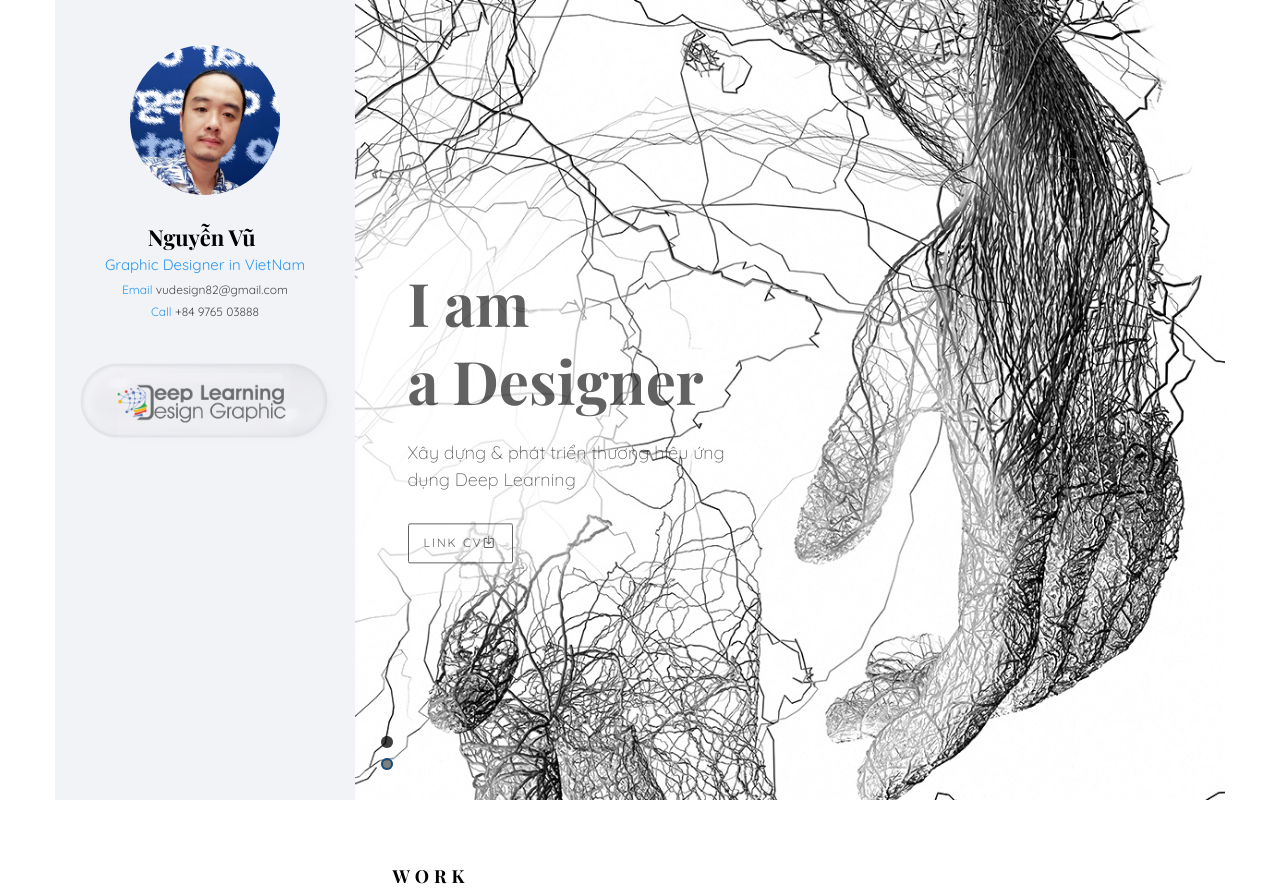
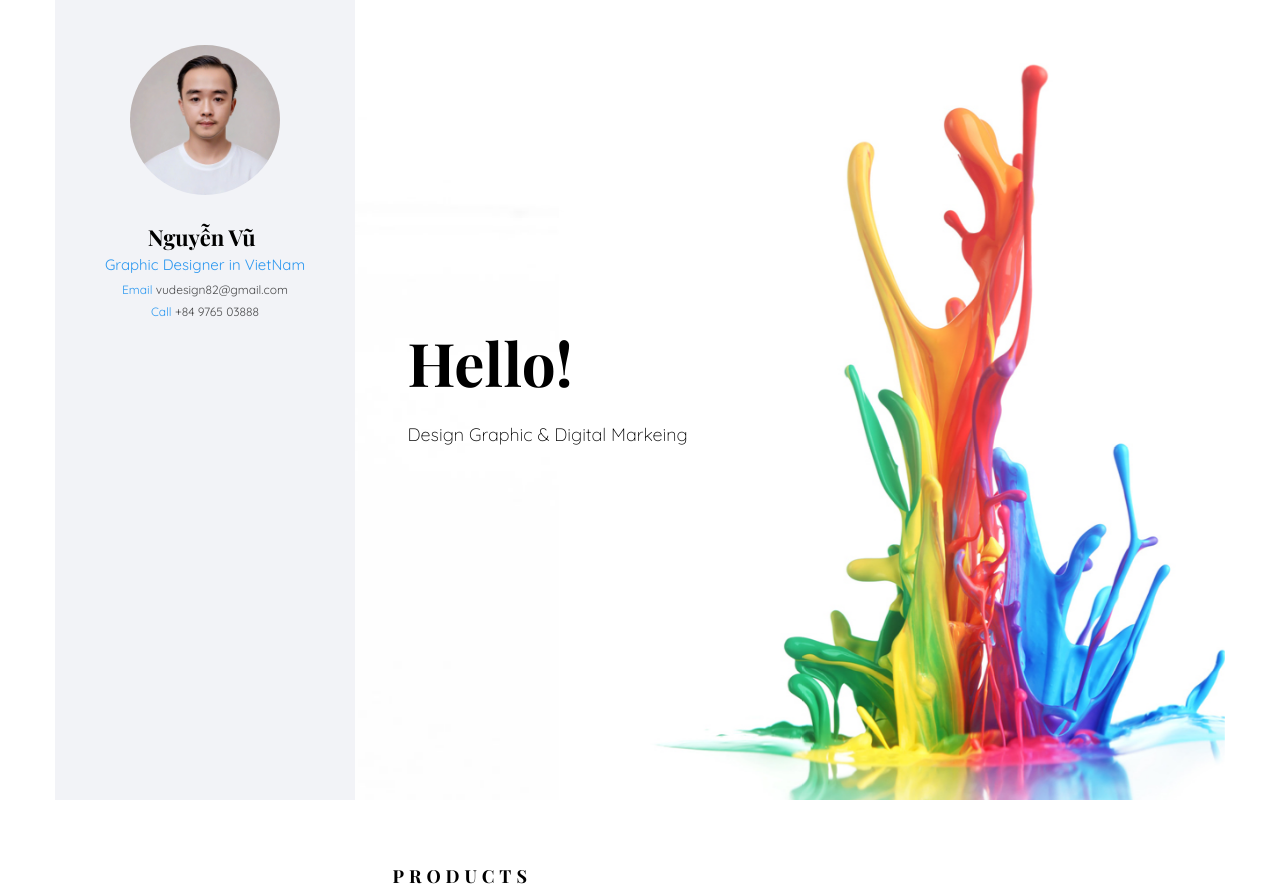
Before and after one commit to vudesign82/vunguyen, a plain HTML site: page index.html in a window 1280 px wide. Shown: the top 895 px of the page. Drawn offline with nearby package versions, Linux system fonts and the light colour scheme; files whose address does not match are found by name; a web font is replaced by a local one.

Commit message:
VuNguyen, first commit 2021

```diff
--- a/index.html
+++ b/index.html
@@ -59,7 +59,7 @@
         <aside id="colorlib-aside" role="complementary" class="border js-fullheight" style="height: 872px;">
             <div class="text-center">
                 <a href="index.html">
-                    <div class="author-img" style="background-image: url(images/about.jpg);"></div>
+                    <div class="author-img" style="background-image: url(images/vunguyen.jpg);"></div>
                 </a>
                 <h1 id="colorlib-logo"><a href="index.html">Nguyễn Vũ</a></h1>
                 <span class="position"><span style="color:#2c98f0;">Graphic Designer in VietNam</span> </span>
@@ -74,11 +74,10 @@
                 </div>
             </nav>
 
-            <div class="colorlib-footer">
-                <a href="https://deeplearningdesigngraphic.github.io/deeplearning_designgraphic/index.html"
-                   target="_blank"><img src="images/logo_deeplearning.png" alt="" style="width:100%"></a>
-            </div>
-
+<!--            <div class="colorlib-footer">-->
+<!--                <a href="https://deeplearningdesigngraphic.github.io/deeplearning_designgraphic/index.html"-->
+<!--                   target="_blank"><img src="images/logo_deeplearning.png" alt="" style="width:100%"></a>-->
+<!--            </div>-->
         </aside>
 
         <div id="colorlib-main">
@@ -94,42 +93,43 @@
                                          style="height: 872px;">
                                         <div class="slider-text-inner js-fullheight" style="height: 872px;">
                                             <div class="desc">
-                                                <h1>Xin chào!<br>Tôi là Vũ</h1>
-                                                <h2>Thiết kế Đồ họa &amp; Thị giác máy tính</h2>
-                                                <p><a class="btn btn-primary btn-learn"
-                                                      href="https://vunguyen3888.github.io/cv_vunguyen/"
-                                                      target="_blank">Link CV<i class="icon-download4"></i></a></p>
+                                                <h1>Hello!</h1>
+<!--                                                <h1>Xin chào!<br>Tôi là Vũ</h1>-->
+                                                <h2>Design Graphic &amp; Digital Markeing</h2>
+<!--                                                <p><a class="btn btn-primary btn-learn"-->
+<!--                                                      href="https://vunguyen3888.github.io/cv_vunguyen/"-->
+<!--                                                      target="_blank">Link CV<i class="icon-download4"></i></a></p>-->
                                             </div>
                                         </div>
                                     </div>
                                 </div>
                             </div>
                         </li>
-                        <li style="background-image: url(&quot;images/img_bg_2.jpg&quot;); width: 100%; float: left; margin-right: -100%; position: relative; opacity: 1; display: block; z-index: 2;"
-                            data-thumb-alt="" class="flex-active-slide">
-                            <div class="overlay"></div>
-                            <div class="container-fluid">
-                                <div class="row">
-                                    <div class="col-md-6 col-md-offset-3 col-md-pull-3 col-sm-12 col-xs-12 js-fullheight slider-text animated fadeInUp"
-                                         style="height: 872px;">
-                                        <div class="slider-text-inner">
-                                            <div class="desc">
-                                                <h1>I am <br>a Designer</h1>
-                                                <h2>Xây dựng &amp; phát triển thương hiệu ứng dụng Deep Learning</h2>
-                                                <p><a class="btn btn-primary btn-learn"
-                                                      href="https://vunguyen3888.github.io/cv_vunguyen/"
-                                                      target="_blank">Link CV<i class="icon-download4"></i></a></p>
-                                            </div>
-                                        </div>
-                                    </div>
-                                </div>
-                            </div>
-                        </li>
+<!--                        <li style="background-image: url(&quot;images/img_bg_2.jpg&quot;); width: 100%; float: left; margin-right: -100%; position: relative; opacity: 1; display: block; z-index: 2;"-->
+<!--                            data-thumb-alt="" class="flex-active-slide">-->
+<!--                            <div class="overlay"></div>-->
+<!--                            <div class="container-fluid">-->
+<!--                                <div class="row">-->
+<!--                                    <div class="col-md-6 col-md-offset-3 col-md-pull-3 col-sm-12 col-xs-12 js-fullheight slider-text animated fadeInUp"-->
+<!--                                         style="height: 872px;">-->
+<!--                                        <div class="slider-text-inner">-->
+<!--                                            <div class="desc">-->
+<!--                                                <h1>I am <br>a Designer</h1>-->
+<!--                                                <h2>Xây dựng &amp; Phát triển thương hiệu</h2>-->
+<!--&lt;!&ndash;                                                <p><a class="btn btn-primary btn-learn"&ndash;&gt;-->
+<!--&lt;!&ndash;                                                      href="https://vunguyen3888.github.io/cv_vunguyen/"&ndash;&gt;-->
+<!--&lt;!&ndash;                                                      target="_blank">Link CV<i class="icon-download4"></i></a></p>&ndash;&gt;-->
+<!--                                            </div>-->
+<!--                                        </div>-->
+<!--                                    </div>-->
+<!--                                </div>-->
+<!--                            </div>-->
+<!--                        </li>-->
                     </ul>
-                    <ol class="flex-control-nav flex-control-paging">
-                        <li><a href="#" class="">1</a></li>
-                        <li><a href="#" class="flex-active">2</a></li>
-                    </ol>
+<!--                    <ol class="flex-control-nav flex-control-paging">-->
+<!--                        <li><a href="#" class="">1</a></li>-->
+<!--                        <li><a href="#" class="flex-active">2</a></li>-->
+<!--                    </ol>-->
                     <ul class="flex-direction-nav">
                         <li class="flex-nav-prev"><a class="flex-prev" href="#">Previous</a></li>
                         <li class="flex-nav-next"><a class="flex-next" href="#">Next</a></li>
@@ -142,7 +142,8 @@
                     <div class="row">
                         <div class="col-md-6 col-md-offset-3 col-md-pull-3 animate-box"
                              data-animate-effect="fadeInLeft">
-                            <h2 class="colorlib-heading animate-box">Work</h2>
+                            <h2 class="colorlib-heading animate-box">PRODUCTS</h2>
+<!--                            <img src="images/logo_deeplearning.png" alt="" style="width:100%">-->
                         </div>
                     </div>
                     <div class="row">
```
Also changed, not shown: images/vunguyen.jpg (added).
